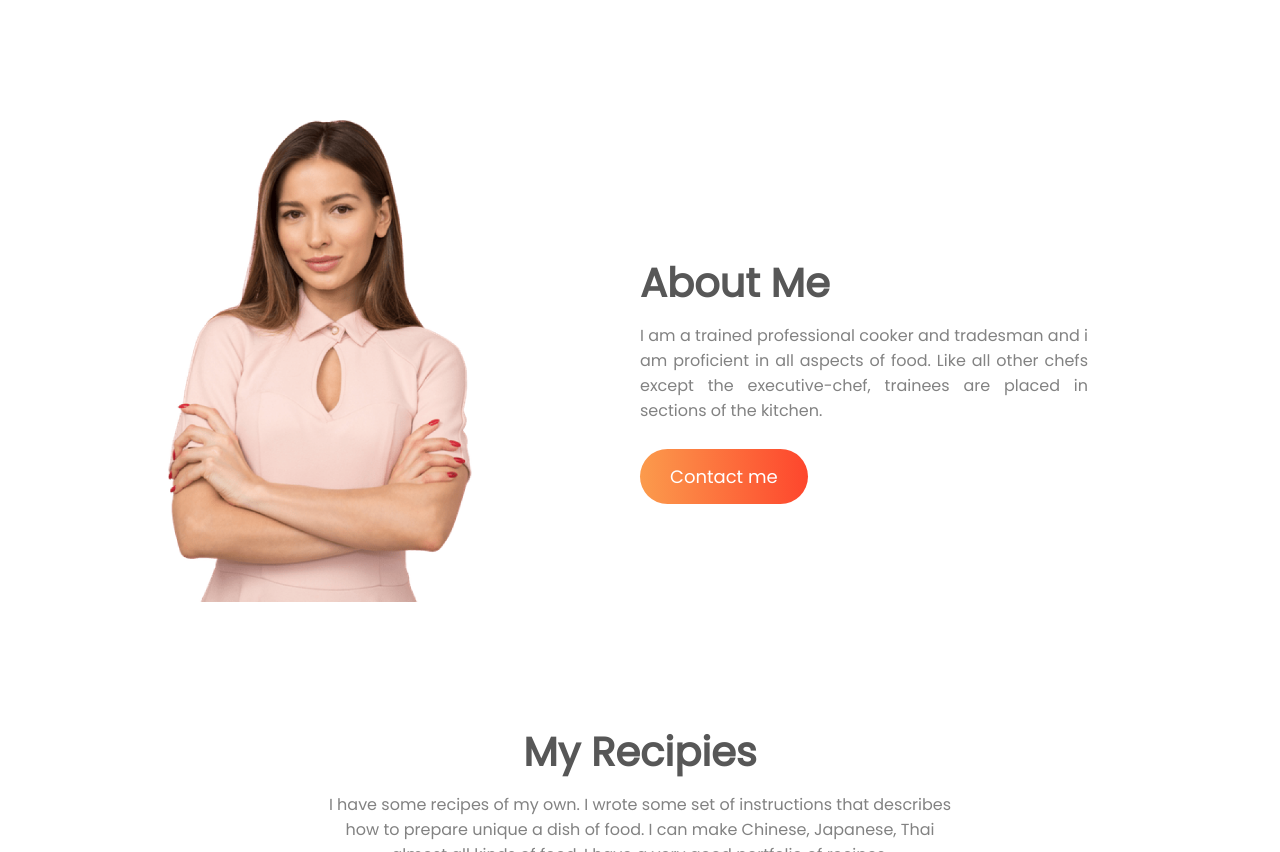
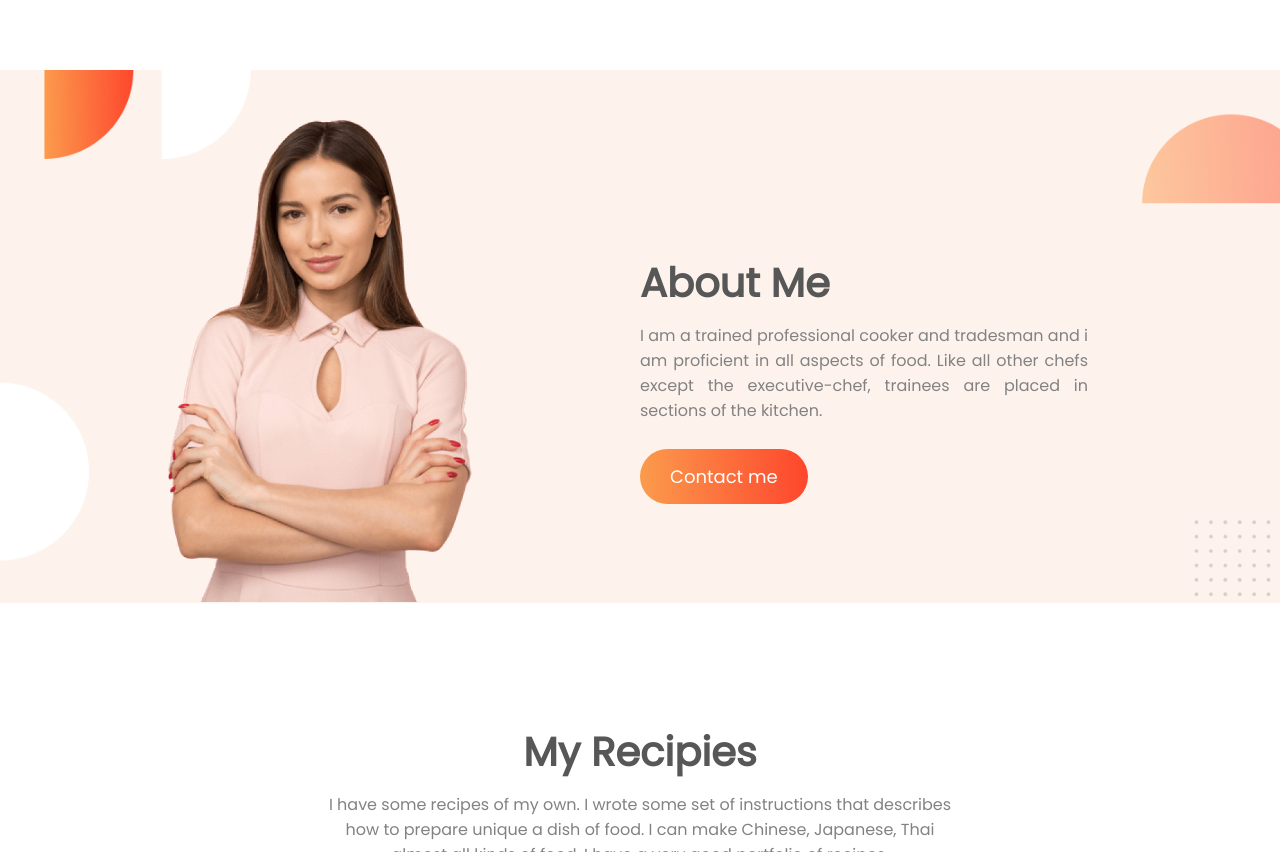
Before and after one commit to xxxxxxRIFATxxxxxx/food-network, a plain HTML site: page index.html in a window 1280 px wide. Shown: the part 551-1403 px from the top of the page. Drawn offline with Linux system fonts and the light colour scheme; the site is published under a folder, as on GitHub Pages, so addresses that start at the root find nothing.

Commit message:
Background Image Bug Fix

```diff
--- a/styles/main.css
+++ b/styles/main.css
@@ -153,7 +153,7 @@ header img {
 }
 
 .about-bg {
-    background-image: url("/images/about-bg.png");
+    background-image: url("../images/about-bg.png");
     background-repeat: no-repeat;
     background-size: contain;
 }
```
